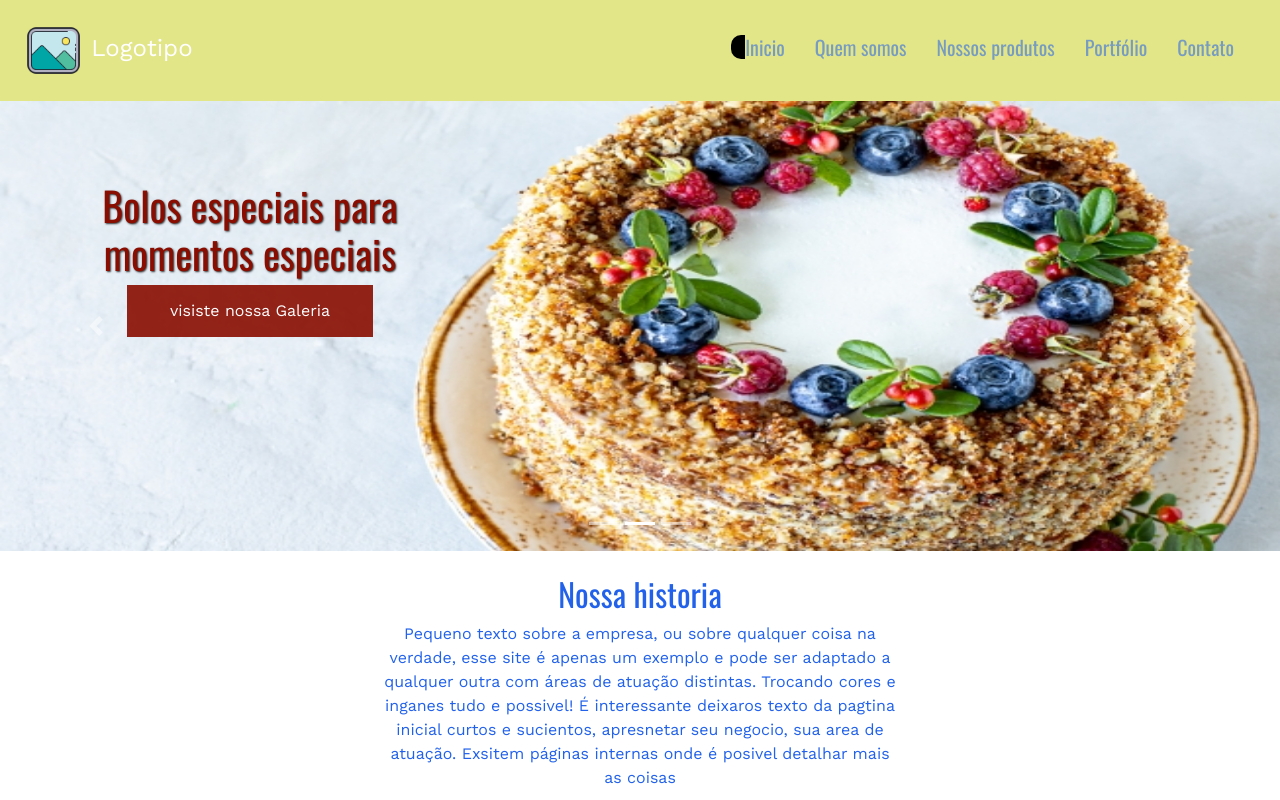
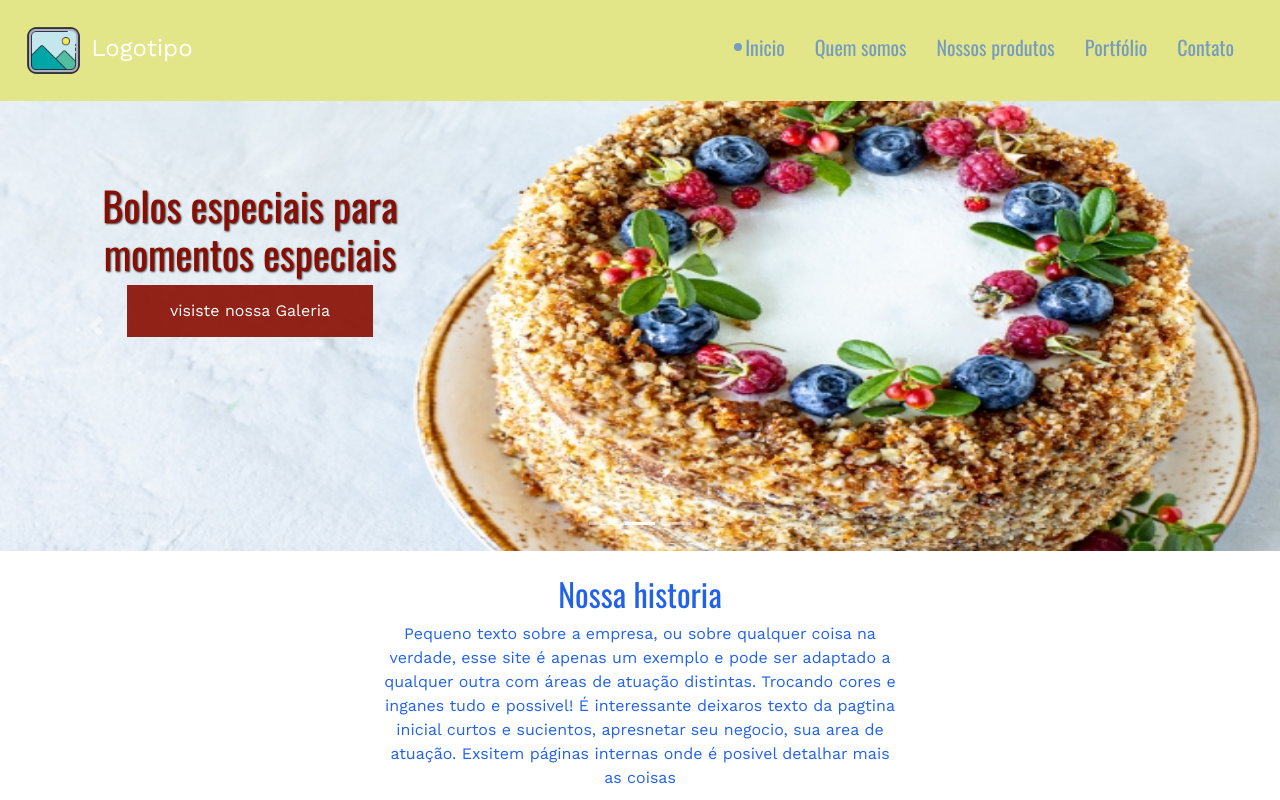
Before and after one commit to FelipeModena/Template-Site-Confeitos, a Nuxt app in the folder client-template2/: page / in a window 1280 px wide. Shown: the top 800 px of the page. Built offline with nearby package versions, Linux system fonts and the light colour scheme.

Commit message:
update 'feita bolinha que faz marcação de paginação'

```diff
--- a/client-template2/layouts/default.vue
+++ b/client-template2/layouts/default.vue
@@ -14,13 +14,14 @@
         <b-navbar-toggle target="nav-collapse" />
 
         <b-collapse id="nav-collapse" is-nav>
-          <b-navbar-nav id="nav-bar-links-topo" class="ml-auto">
+          <b-navbar-nav id="nav-bar-links-topo"  class="ml-auto ">
             <NuxtLink
               v-for="(headerOp, index) in headerOpcoes"
               :key="index"
               :to="headerOp.rota"
             >
-              <li>
+              <li class="nav-bar-opcao-li">
+            <i :id="`nav-opcao-italico-` + index"></i>
                 <h5 :id="`nav-opcao` + index" @click="alteraMarcacao(index)">
                   {{ headerOp.titulo }}
                 </h5>
@@ -81,32 +82,22 @@ export default {
     const nav = this.headerOpcoes.find((elemnt) => elemnt.rota === this.$route.name);
     console.log(nav);
     if (nav !== undefined) {
-      $("#nav-opcao" + nav.id).css({
-        "border-left": "14px solid black",
-        "border-radius": "10px",
-      });
+      $("#nav-opcao-italico-" + nav.id).addClass('circulo-marcacao-pagination');
     } else
-      $("#nav-opcao" + 0).css({
-        "border-left": "14px solid black",
-        "border-radius": "10px",
-      });
+      $("#nav-opcao-italico-" + 0).addClass('circulo-marcacao-pagination');
   },
   methods: {
     alteraMarcacao(e) {
+       console.log( $("#nav-opcao-italico-" + e).children());
+       console.log( $("#nav-opcao-italico-" + e));
       for (let index = 0; index < this.headerOpcoes.length; index++) {
-        $("#nav-opcao" + index).css({ "border-left": "none", "border-radius": "10px" });
+        $("#nav-opcao-italico-" + index).removeClass('circulo-marcacao-pagination');
       }
       if (e === undefined) {
-        $("#nav-opcao" + 0).css({
-          "border-left": "14px solid black",
-          "border-radius": "10px",
-        });
+        $("#nav-opcao-italico-" + 0).addClass('circulo-marcacao-pagination');
         return;
       }
-      $("#nav-opcao" + e).css({
-        "border-left": "14px solid black",
-        "border-radius": "10px",
-      });
+      $("#nav-opcao-italico-" + e).addClass('circulo-marcacao-pagination');
     },
   },
 };
@@ -125,4 +116,16 @@ export default {
   grid-template-columns: auto auto;
   width: 100%;
 }
+.nav-bar-opcao-li{
+  display:flex;
+}
+.circulo-marcacao-pagination{
+    -webkit-border-radius:8px;
+    -moz-border-radius:8px;
+    border-radius:8px;
+    background:var(--cor-padrao-header-fonte);
+    margin: 8px 3px 0 0 ;
+    width:8px;
+    height:8px;
+}
 </style>
```
